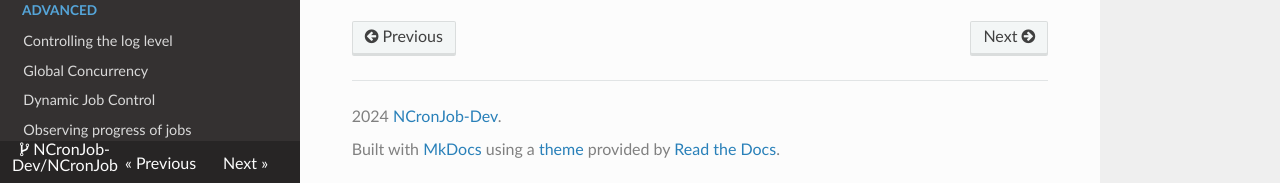
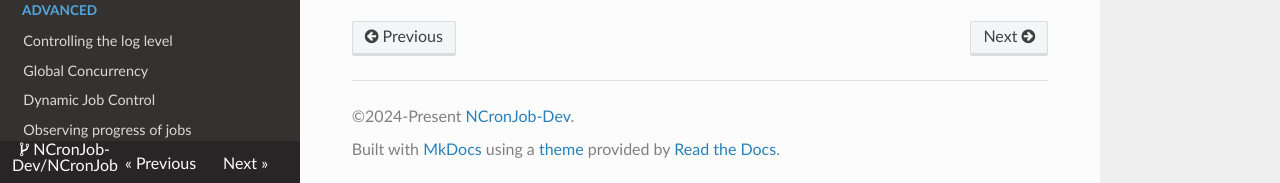
Before and after one commit to NCronJob-Dev/NCronJob, an MkDocs documentation site: the page built from docs/getting-started.md, in a window 1280 px wide and 900 px high, scrolled down 969 px. Shown: the part 714-897 px from the top of the window. Built offline with MkDocs 1.6.1, drawn with Linux system fonts in a browser that asks for light colours; nearby versions of some CDN libraries.

Commit message:
Minor doc update

```diff
--- a/mkdocs.yml
+++ b/mkdocs.yml
@@ -58,4 +58,4 @@ extra:
       link: https://github.com/NCronJob-Dev/NCronJob
 
 
-copyright: 2024 <a href="https://github.com/NCronJob-Dev">NCronJob-Dev</a>.
+copyright: ©2024-Present <a href="https://github.com/NCronJob-Dev">NCronJob-Dev</a>.
```
